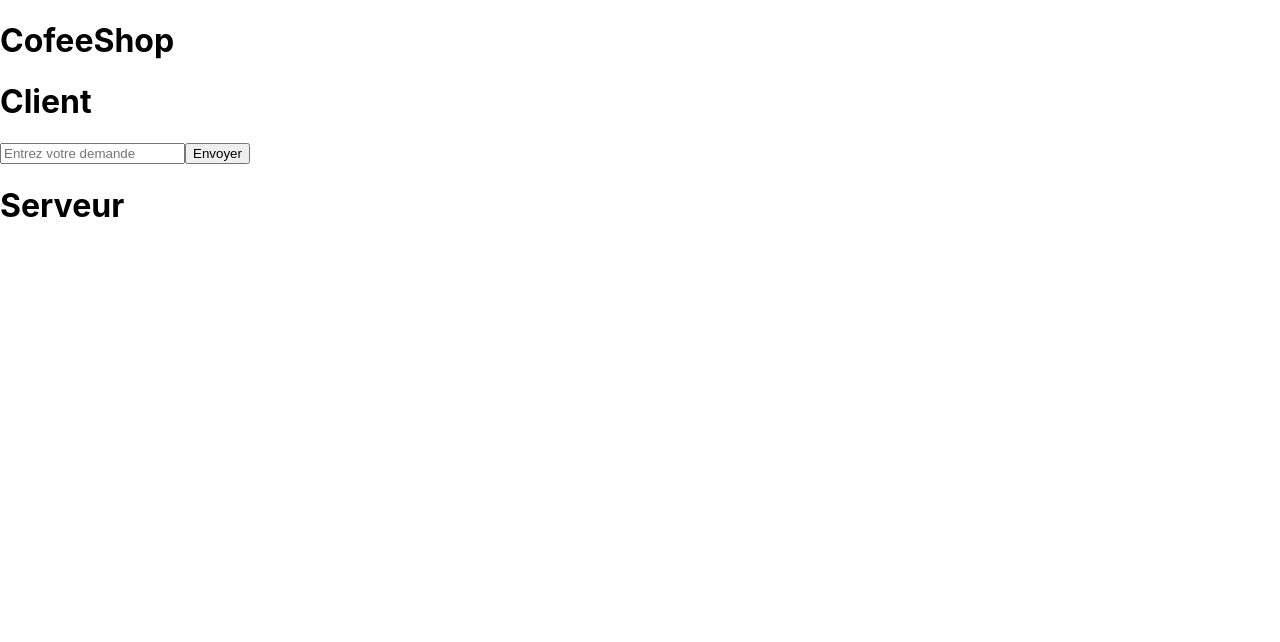
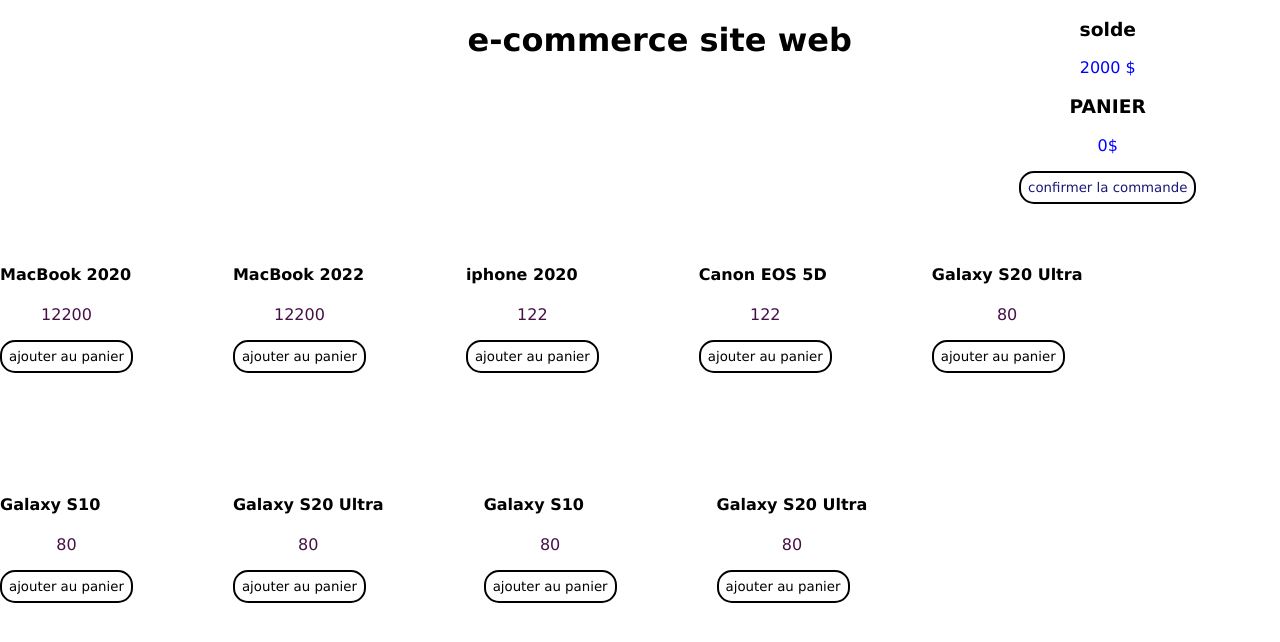
Before and after one commit to KelaiAffaf/web2-react-repo, a React app: page / in a window 1280 px wide. Shown: the top 642 px of the page. Built offline with nearby package versions, Linux system fonts and the light colour scheme; the HTML template or start-up script is replaced by a standard one.

Commit message:
exo e-commerce

```diff
--- /dev/null
+++ b/src/Commerce/App.css
@@ -0,0 +1,57 @@
+.App{
+    font-family: Verdana, Geneva, Tahoma, sans-serif;
+  }
+  .container{
+    display: flex;
+    gap:100px;
+    flex-wrap: wrap;
+    margin-top: 40px;
+  }
+  h1{
+    text-align: center;
+  }
+  .shopping-cart{
+    display: flex;
+    justify-content: space-around;
+    margin-left: 30%;
+  }
+  p{
+    text-align: center;
+  }
+  h3{
+    text-align: center;
+  }
+  .macbook {
+    text-align: center;
+    justify-content: center;
+
+  }
+  .galaxy {
+    text-align: center;
+    justify-content: center;
+
+  }
+  .iphone {
+    text-align: center;
+    justify-content: center;
+  }
+  .nothing{
+   padding: 7px;
+   border-radius: 15px;
+   border-style: solid ;
+   background-color: white;
+   cursor: pointer;
+   font-family: Verdana, Geneva, Tahoma, sans-serif;
+  }
+  .commande{
+   padding: 7px;
+   border-radius: 15px;
+   border-style: solid ;
+   background-color: white;
+   cursor: pointer;
+   color: rgb(25, 25, 119);
+   font-family: Verdana, Geneva, Tahoma, sans-serif;
+  }
+  .silver{
+    color: rgb(71, 16, 71);
+  }
--- /dev/null
+++ b/src/Commerce/Card.jsx
@@ -0,0 +1,23 @@
+import React from "react";
+
+const Cart = ({mony,dinero, demander}) => {
+
+    const handleClick = () => {
+        demander()
+    }
+  return (
+
+    <div className="shopping-cart">
+      <h1>e-commerce site web</h1>
+      <div className="maktoub">
+      <h3>solde</h3>
+        <p style={{color:"blue"}}>{mony} $</p>
+        <h3>PANIER</h3>
+        <p style={{color:"blue"}}>{dinero}$</p>
+        <button className="commande"  onClick={handleClick} >confirmer la commande</button>
+      </div>
+    </div>
+  );
+};
+
+export default Cart;
--- /dev/null
+++ b/src/Commerce/Ecommerce.jsx
@@ -0,0 +1,28 @@
+import "./App.css";
+import Cart from "./Card";
+import Produit from "./Product";
+import { data } from "./data";
+import {useState} from 'react'
+function App() {
+    const [sold, setSold] = useState(2000);
+    const [panier, setPanier] = useState(0);
+    const Commander = (prix) => {
+        setPanier(panier + prix);
+    };
+    const demander = ()=>{
+        setSold(sold-panier)
+    }
+    return (
+        <div className="App">
+            <Cart mony={sold} dinero={panier}  demander={demander} />
+            <div className="container">
+                {
+                    data.map((item, index) =>
+                        <Produit key={index} apple={item.title} prix={item.price} Commander={Commander} />)
+                }
+            </div>
+        </div>
+    );
+}
+
+export default App;
--- /dev/null
+++ b/src/Commerce/Product.jsx
@@ -0,0 +1,15 @@
+import React, {useState} from "react"
+const Produit = ({apple,prix, Commander }) => {
+const handleClick =()=>{
+    Commander(prix)
+}
+    return (
+        <div >
+            <h4>{apple}</h4>
+            <p className='silver'>{prix}</p>
+            <button className='nothing'onClick={handleClick} >ajouter au panier</button>
+        </div>
+    );
+};
+
+export default Produit;
--- /dev/null
+++ b/src/Commerce/data.jsx
@@ -0,0 +1,42 @@
+export const data=[
+{
+    title : "MacBook 2020",
+    price : 12200,
+
+},
+{
+    title : "MacBook 2022",
+    price : 12200,
+
+},
+{
+    title : "iphone 2020",
+    price : 122,
+
+},
+{
+    title: "Canon EOS 5D",
+    price: 122,
+},
+{
+    title : "Galaxy S20 Ultra",
+    price : 80,
+},
+{
+    title : "Galaxy S10",
+    price : 80,
+},
+{
+    title : "Galaxy S20 Ultra",
+    price : 80,
+},
+{
+    title : "Galaxy S10",
+    price : 80,
+},
+{
+    title : "Galaxy S20 Ultra",
+    price : 80,
+}
+
+]
--- a/src/main.jsx
+++ b/src/main.jsx
@@ -8,10 +8,11 @@
 import TodoApp from './Redux/Todo/TodoApp'
 import Banque from './Banque/Banque'
 import CofeeShop from './Cafee/CofeeShop'
+import Ecommerce from './Commerce/Ecommerce'
 ReactDOM.render(
     <React.StrictMode>
         <Provider store={store}>
-            <CofeeShop />
+            <Ecommerce />
         </Provider>
     </React.StrictMode>
     , document.getElementById('root'))
```
